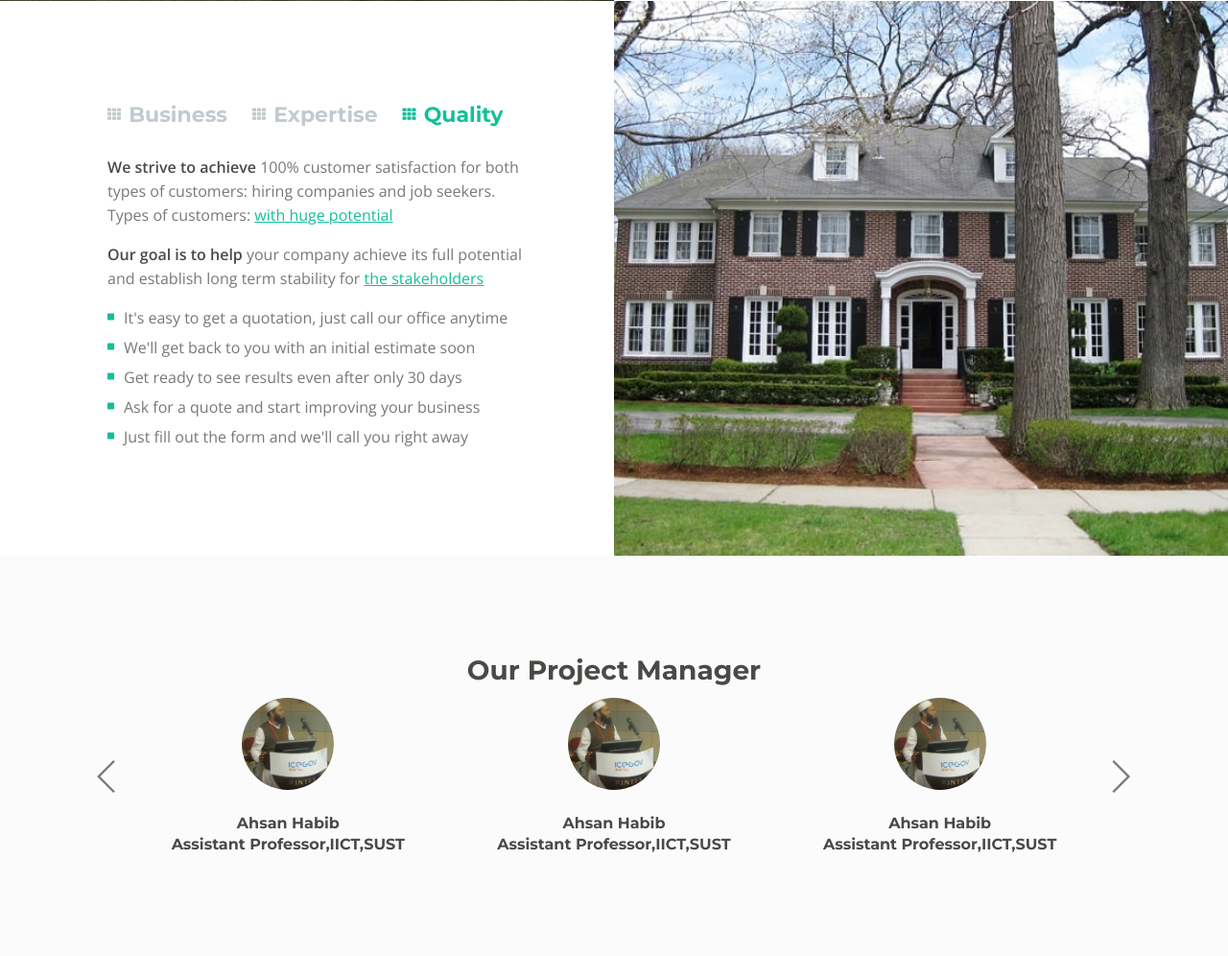
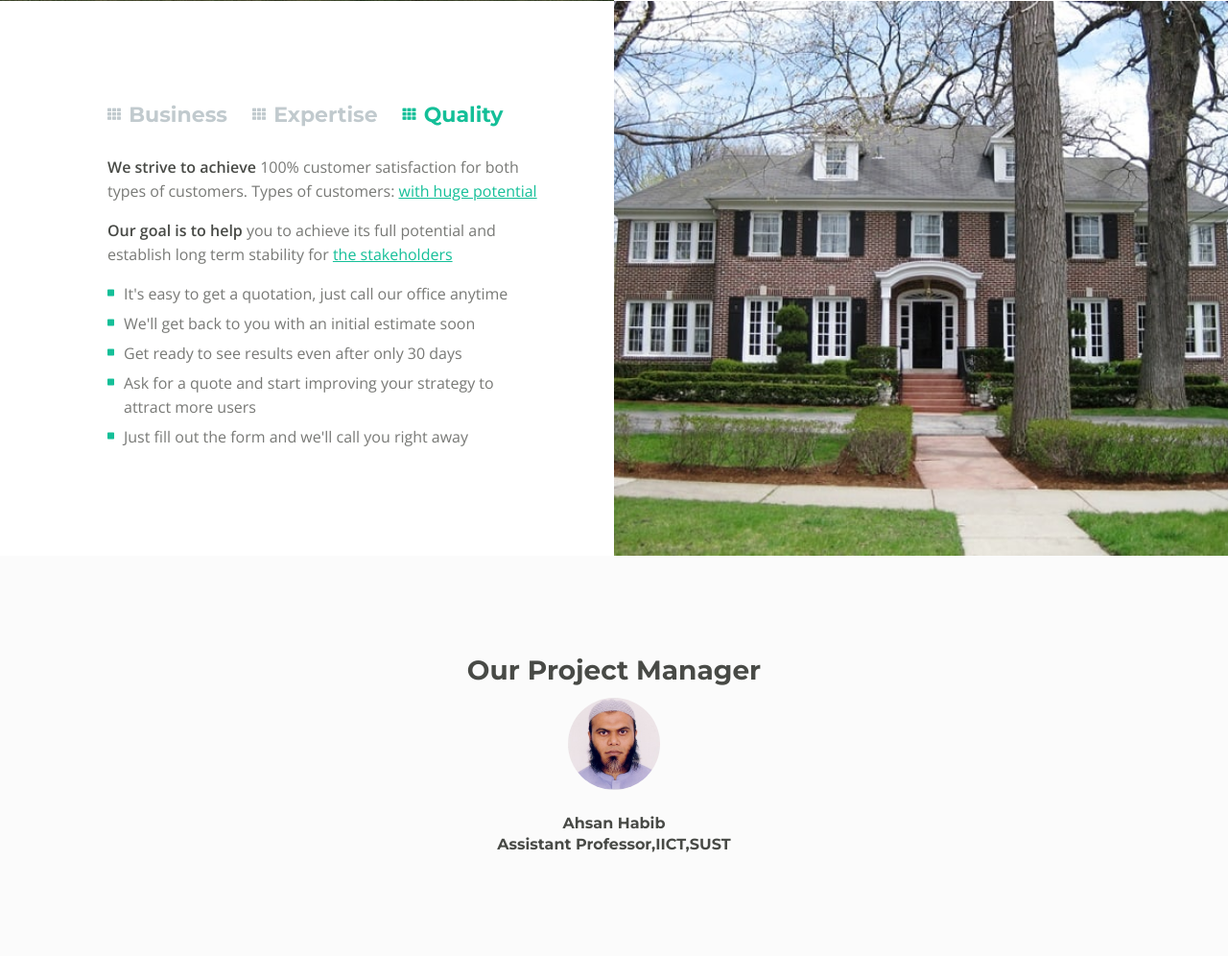
Before and after one commit to gourab98/House-Renting-Solver, a Django app: page / in a window 1280 px wide, after a click on "Quality". Shown: the part 3252-4248 px from the top of the page at 96% size. Run offline with Django 3.2, Linux system fonts and the light colour scheme; some libraries are stand-ins or nearby versions.

Commit message:
Homepage updated

```diff
--- a/House_Renting_Solver/blog/templates/blog/base.html
+++ b/House_Renting_Solver/blog/templates/blog/base.html
@@ -25,6 +25,10 @@
   <header class="site-header">
     <nav class="navbar navbar-expand-md navbar-dark bg-steel fixed-top">
       <div class="container">
+
+         <!-- Image Logo -->
+         <a class="navbar-brand logo-image" href="{% url 'template-home' %}"><img src="{% static 'blog/images/favicon.png' %}" height="35px" alt="alternative"></a>
+
 
         <a class="navbar-brand mr-4" href="{% url 'template-home' %}"><h2> Aria </h2> </a>
         <button class="navbar-toggler" type="button" data-toggle="collapse" data-target="#navbarToggle" aria-controls="navbarToggle" aria-expanded="false" aria-label="Toggle navigation">
--- a/House_Renting_Solver/blog/templates/blog/home.html
+++ b/House_Renting_Solver/blog/templates/blog/home.html
@@ -435,8 +435,8 @@
 
                     <!-- Tab -->
                     <div class="tab-pane fade" id="tab-3" role="tabpanel" aria-labelledby="tab-3">
-                        <p><strong>We strive to achieve</strong> 100% customer satisfaction for both types of customers: hiring companies and job seekers. Types of customers: <a class="green" href="#your-link">with huge potential</a></p>
-                        <p><strong>Our goal is to help</strong> your company achieve its full potential and establish long term stability for <a class="green" href="#your-link">the stakeholders</a></p>
+                        <p><strong>We strive to achieve</strong> 100% customer satisfaction for both types of customers. Types of customers: <a class="green" href="#your-link">with huge potential</a></p>
+                        <p><strong>Our goal is to help</strong> you to achieve its full potential and establish long term stability for <a class="green" href="#your-link">the stakeholders</a></p>
                         <ul class="list-unstyled li-space-lg">
                             <li class="media">
                                 <i class="fas fa-square"></i>
@@ -452,7 +452,7 @@
                             </li>
                             <li class="media">
                                 <i class="fas fa-square"></i>
-                                <div class="media-body">Ask for a quote and start improving your business</div>
+                                <div class="media-body">Ask for a quote and start improving your strategy to attract more users</div>
                             </li>
                             <li class="media">
                                 <i class="fas fa-square"></i>
@@ -486,12 +486,11 @@
                     <!-- Card Slider -->
                     <div class="slider-container">
                         <div class="swiper-container card-slider">
-                            <div class="swiper-wrapper">
 
                                 <!-- Slide -->
                                 <div class="swiper-slide">
                                     <div class="card">
-                                        <img class="card-image" src=" {% static 'blog/images/habib_sir.jpg' %}" alt="alternative">
+                                        <img class="card-image" src=" {% static 'blog/images/habibSIR.jpg' %}" alt="alternative">
                                         <div class="card-body">
                                             <div class="testimonial-author" > Ahsan Habib  </div>
 
@@ -502,13 +501,6 @@
                                 </div> <!-- end of swiper-slide -->
                                 <!-- end of slide -->
 
-
-                            </div> <!-- end of swiper-wrapper -->
-
-                            <!-- Add Arrows -->
-                            <div class="swiper-button-next"></div>
-                            <div class="swiper-button-prev"></div>
-                            <!-- end of add arrows -->
 
                         </div> <!-- end of swiper-container -->
                     </div> <!-- end of sliedr-container -->
```
Also changed, not shown: House_Renting_Solver/blog/static/blog/images/HabibSIR.jpg (added), House_Renting_Solver/db.sqlite3.
